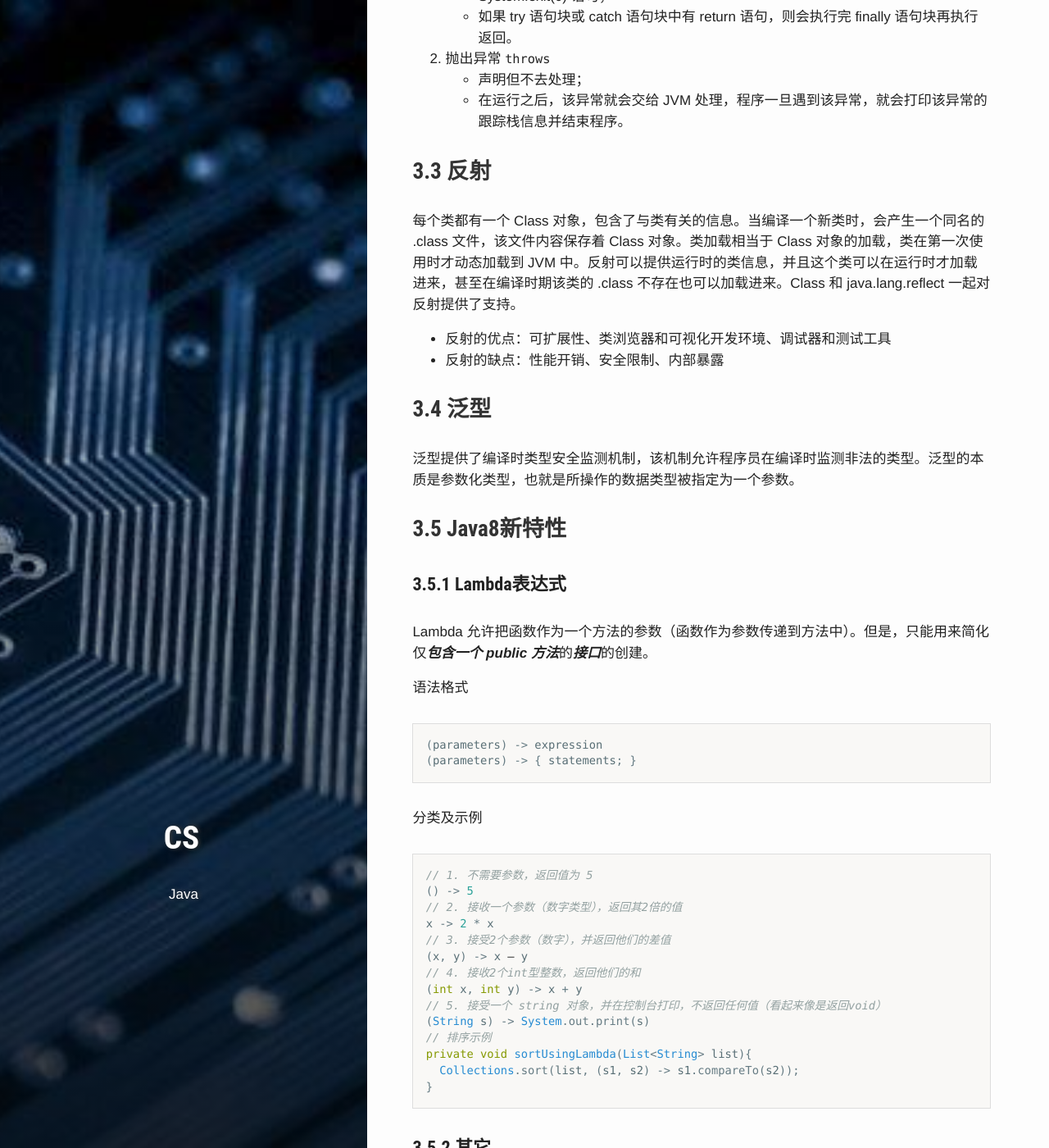
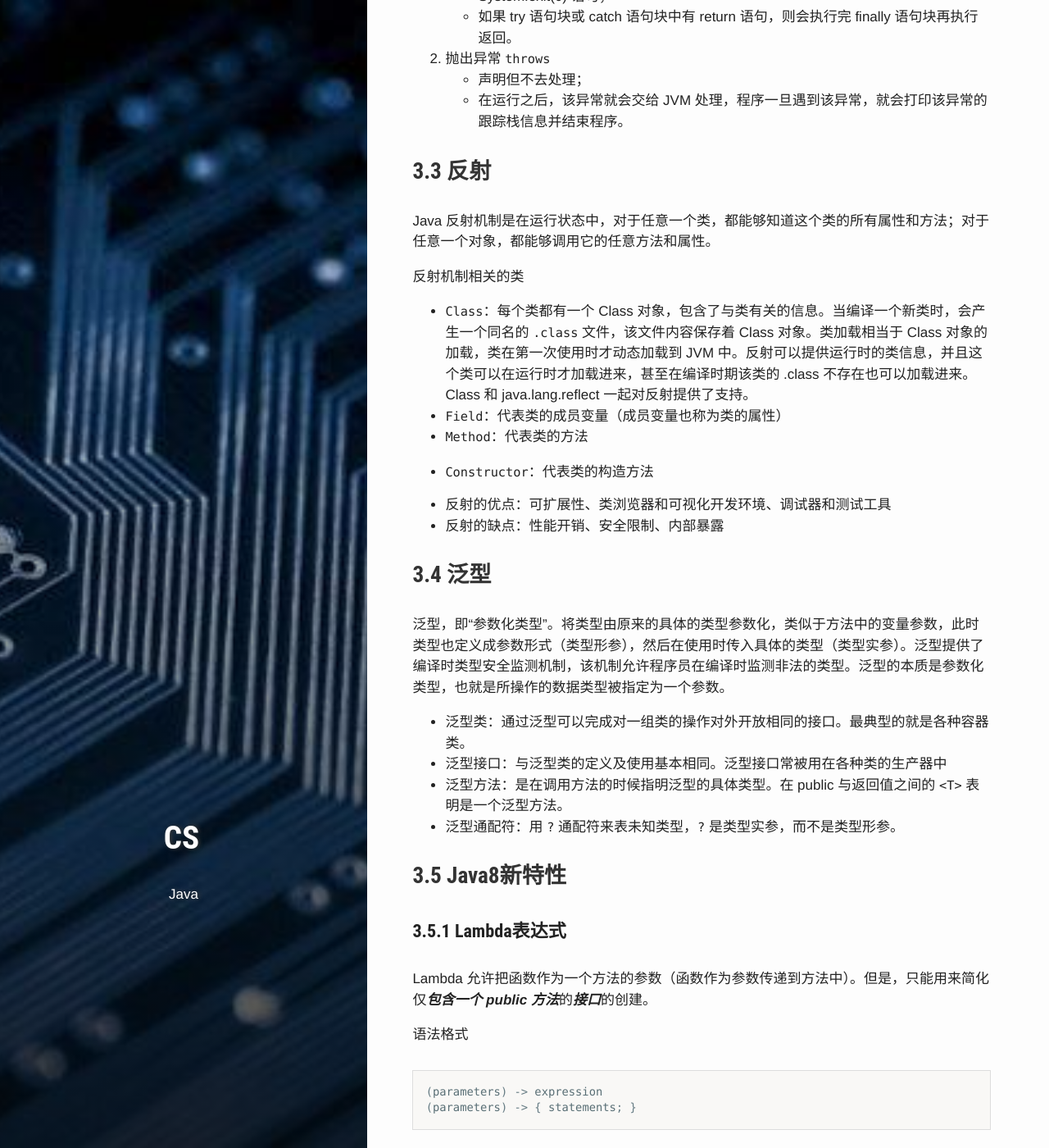
Before and after one commit to PetePro/PetePro.github.io, a Jekyll site: the page built from _posts/ComputerScience/2019-10-24-java.markdown, in a window 1280 px wide and 1400 px high, scrolled down 12954 px. Shown: the whole window at 82% size. Built offline with Jekyll 4.4.1, drawn with Linux system fonts in a browser that asks for light colours; some web fonts are replaced; some of the changed text lies outside the part shown.

Commit message:
Update 2019-10-24-java.markdown

```diff
--- a/_posts/ComputerScience/2019-10-24-java.markdown
+++ b/_posts/ComputerScience/2019-10-24-java.markdown
@@ -398,14 +398,14 @@ Java 中的异常体系
 - `Throwable` 类是整个 Java 异常体系的超类，都有的异常类都是派生自这个类。包含 `Error` 和 `Exception` 两个直接子类。对应的类是 `java.lang.Throwable`。
   - `Error` 表示程序在运行期间出现了十分严重、不可恢复的错误，在这种情况下应用程序只能中止运行，例如 Java 虚拟机出现错误。在程序中不用捕获 Error 类型的异常；一般情况下，在程序中也不应该抛出 Error 类型的异常。对应的类是 `java.lang.Error`。
   - `Exception` 是应用层面上最顶层的异常类，包含 RuntimeException（运行时异常）和其它异常。
-    - `RuntimeException` 运行时异常：是一种非受检异常，即表示编译器不会检查程序是否对 RuntimeException 作了处理，在程序中不必捕获也不必抛出RuntimeException。一般来说，RuntimeException 发生的时候，表示程序中出现了编程错误，所以应该找出错误修改程序。对应的类是 `java.lang.RuntimeException`。常见的 RuntimeException：
+    - **`RuntimeException` 运行时异常**：是一种非受检异常，即表示编译器不会检查程序是否对 RuntimeException 作了处理，在程序中不必捕获也不必抛出 RuntimeException。一般来说，RuntimeException 发生的时候，表示程序中出现了编程错误，所以应该找出错误修改程序。对应的类是 `java.lang.RuntimeException`。常见的 RuntimeException：
       - `java.lang.ArithmeticException`
       - `java.lang.ArrayIndexOutOfBoundException`
       - `java.lang.ClassCastException`
       - `java.lang.IllegalArgumentException`
       - `java.lang.NullPointException`
       - `java.lang.NumberFormatException`
-    - 非运行时异常：是 RuntimeException 以外的异常，属于受检异常。从程序语法角度讲是必须进行处理的异常，如果不处理，程序就不能编译通过。常见的非运行时异常：
+    - **非运行时异常**：是 RuntimeException 以外的异常，属于受检异常。从程序语法角度讲是必须进行处理的异常，如果不处理，程序就不能编译通过。常见的非运行时异常：
       - `java.io.IOException`
       - `java.lang.SQLException`
       - 自定义的异常
@@ -425,14 +425,26 @@ Java 中的异常体系
 
 
 ### [3.3 反射](#0-目录)
-每个类都有一个 Class 对象，包含了与类有关的信息。当编译一个新类时，会产生一个同名的 .class 文件，该文件内容保存着 Class 对象。类加载相当于 Class 对象的加载，类在第一次使用时才动态加载到 JVM 中。反射可以提供运行时的类信息，并且这个类可以在运行时才加载进来，甚至在编译时期该类的 .class 不存在也可以加载进来。Class 和 java.lang.reflect 一起对反射提供了支持。
+Java 反射机制是在运行状态中，对于任意一个类，都能够知道这个类的所有属性和方法；对于任意一个对象，都能够调用它的任意方法和属性。
+
+反射机制相关的类
++ `Class`：每个类都有一个 Class 对象，包含了与类有关的信息。当编译一个新类时，会产生一个同名的 `.class` 文件，该文件内容保存着 Class 对象。类加载相当于 Class 对象的加载，类在第一次使用时才动态加载到 JVM 中。反射可以提供运行时的类信息，并且这个类可以在运行时才加载进来，甚至在编译时期该类的 .class 不存在也可以加载进来。Class 和 java.lang.reflect 一起对反射提供了支持。
++ `Field`：代表类的成员变量（成员变量也称为类的属性）
++ `Method`：代表类的方法
++ `Constructor`：代表类的构造方法
+
 - 反射的优点：可扩展性、类浏览器和可视化开发环境、调试器和测试工具
 - 反射的缺点：性能开销、安全限制、内部暴露
 
 
 
 ### [3.4 泛型](#0-目录)
-泛型提供了编译时类型安全监测机制，该机制允许程序员在编译时监测非法的类型。泛型的本质是参数化类型，也就是所操作的数据类型被指定为一个参数。
+泛型，即“参数化类型”。将类型由原来的具体的类型参数化，类似于方法中的变量参数，此时类型也定义成参数形式（类型形参），然后在使用时传入具体的类型（类型实参）。泛型提供了编译时类型安全监测机制，该机制允许程序员在编译时监测非法的类型。泛型的本质是参数化类型，也就是所操作的数据类型被指定为一个参数。
++ 泛型类：通过泛型可以完成对一组类的操作对外开放相同的接口。最典型的就是各种容器类。
++ 泛型接口：与泛型类的定义及使用基本相同。泛型接口常被用在各种类的生产器中
++ 泛型方法：是在调用方法的时候指明泛型的具体类型。在 public 与返回值之间的 `<T>` 表明是一个泛型方法。
++ 泛型通配符：用 `?` 通配符来表未知类型，`?` 是类型实参，而不是类型形参。
+
 
 
 
```
